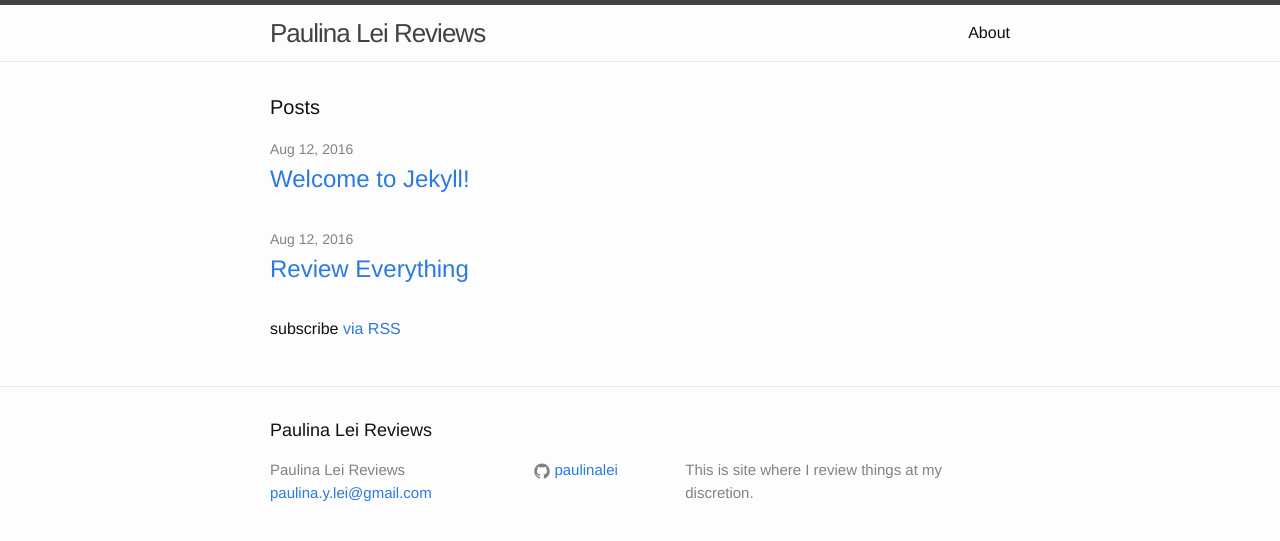
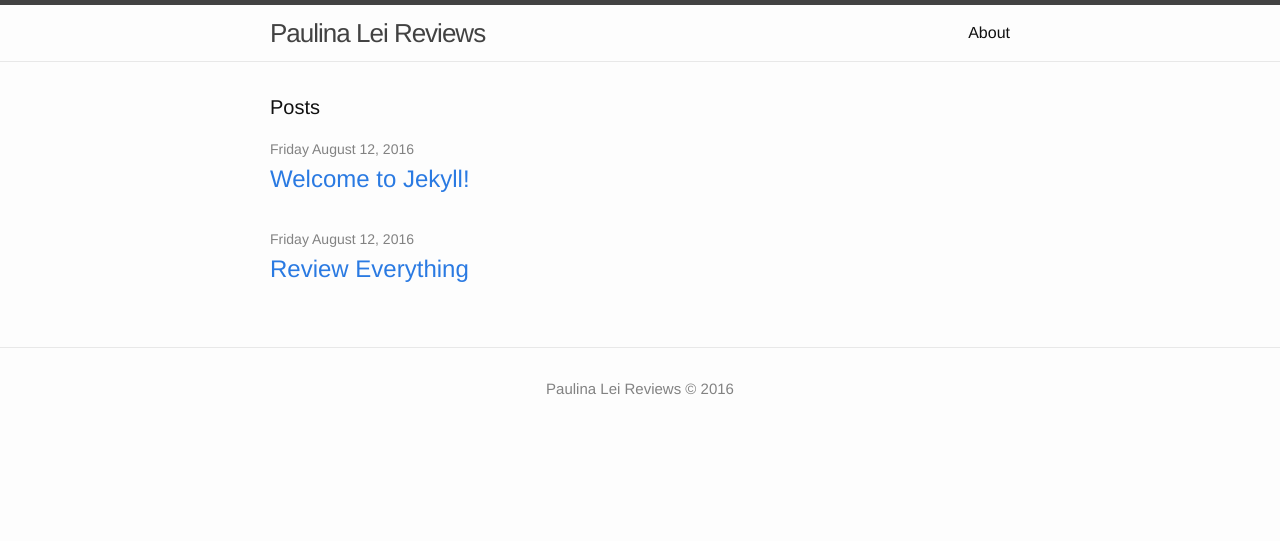
Before and after one commit to paulinalei/reviews, a Jekyll site: the page built from index.html, in a window 1280 px wide. Shown: the top 541 px of the page. Built offline with Jekyll 4.4.1, drawn with Linux system fonts in a browser that asks for light colours.

Commit message:
trying out some styling

```diff
--- a/_config.yml
+++ b/_config.yml
@@ -9,7 +9,7 @@
 title: Paulina Lei Reviews
 email: paulina.y.lei@gmail.com
 description: > # this means to ignore newlines until "baseurl:"
-  This is site where I review things at my discretion.
+  Paulina Lei Reviews &copy; 2016
 baseurl: "/reviews" # the subpath of your site, e.g. /blog
 url: "paulinalei.github.io" # the base hostname & protocol for your site
 github_username:  paulinalei
--- a/_includes/footer.html
+++ b/_includes/footer.html
@@ -1,9 +1,7 @@
 <footer class="site-footer">
-
+<!--
   <div class="wrapper">
-
     <h2 class="footer-heading">{{ site.title }}</h2>
-
     <div class="footer-col-wrapper">
       <div class="footer-col footer-col-1">
         <ul class="contact-list">
@@ -34,5 +32,15 @@
     </div>
 
   </div>
+-->
+
+<div class="wrapper">
+  <div class="footer-col-wrapper">
+    <div class="footer-col footer-description">
+      <p>{{ site.description }}</p>
+    </div>
+
+</div>
+
 
 </footer>
--- a/_sass/_layout.scss
+++ b/_sass/_layout.scss
@@ -121,7 +121,7 @@
 }
 
 .footer-col {
-    float: left;
+  //float: left;
     margin-bottom: $spacing-unit / 2;
     padding-left: $spacing-unit / 2;
 }
@@ -139,6 +139,10 @@
 .footer-col-3 {
     width: -webkit-calc(45% - (#{$spacing-unit} / 2));
     width:         calc(45% - (#{$spacing-unit} / 2));
+}
+
+.footer-description {
+  text-align: center;
 }
 
 @include media-query($on-laptop) {
--- a/index.html
+++ b/index.html
@@ -9,15 +9,16 @@
   <ul class="post-list">
     {% for post in site.posts %}
       <li>
-        <span class="post-meta">{{ post.date | date: "%b %-d, %Y" }}</span>
+        <span class="post-meta">{{ post.date | date: "%A %B %-d, %Y" }}</span>
 
-        <h2>
+        <h3>
           <a class="post-link" href="{{ post.url | prepend: site.baseurl }}">{{ post.title }}</a>
-        </h2>
+        </h3>
       </li>
     {% endfor %}
   </ul>
 
+  <!--
   <p class="rss-subscribe">subscribe <a href="{{ "/feed.xml" | prepend: site.baseurl }}">via RSS</a></p>
-
+  -->
 </div>
```
